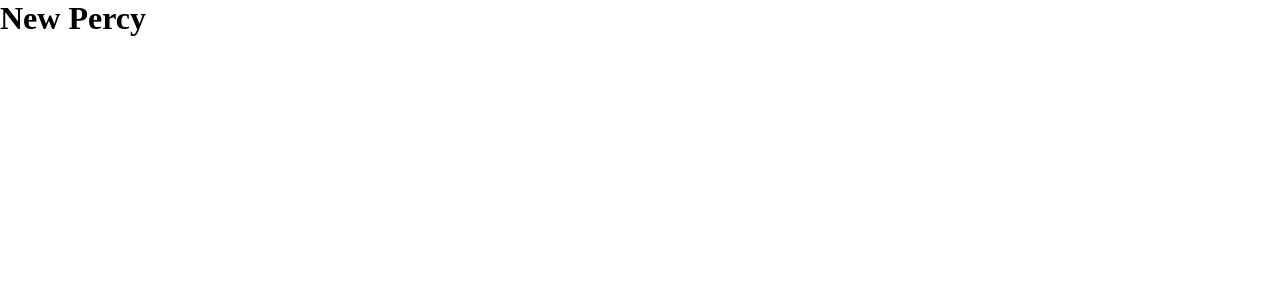
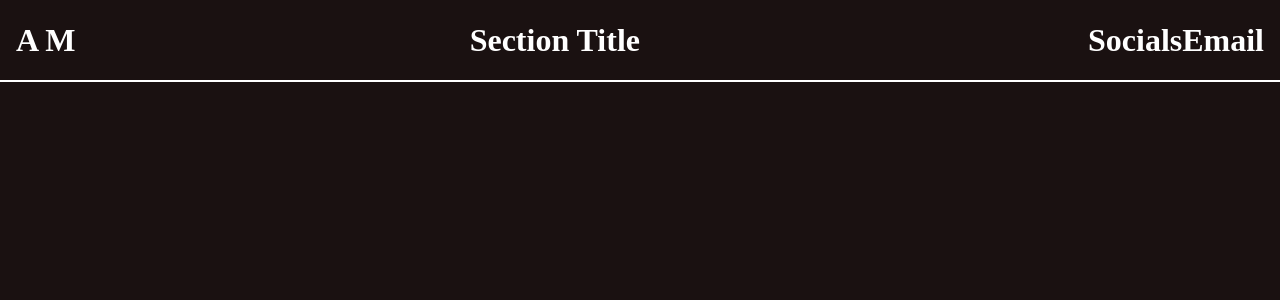
Before and after one commit to alfiemartin/april-percy, a Next.js app: page / in a window 1280 px wide. Shown: the top 300 px of the page. Built offline with nearby package versions, Linux system fonts and the light colour scheme.

Commit message:
styles and html

```diff
--- /dev/null
+++ b/components/IntroSection/IntroSection.js
@@ -0,0 +1,8 @@
+import React from "react";
+import styles from "./IntroSection.module.scss";
+
+const IntroSection = () => {
+  return <div className={styles.INTRO}></div>;
+};
+
+export default IntroSection;
--- /dev/null
+++ b/components/IntroSection/IntroSection.module.scss
@@ -0,0 +1,9 @@
+@import "/styles/variables.scss";
+
+.INTRO {
+  height: calc(100vh - #{$navbar-height} - #{$navbar-vertical-gap});
+  margin-top: $navbar-height + $navbar-vertical-gap;
+  width: 100%;
+  background: $navbar-color;
+  color: white;
+}
--- /dev/null
+++ b/components/NavBar/NavBar.js
@@ -0,0 +1,19 @@
+import React from "react";
+import styles from "./NavBar.module.scss";
+
+const NavBar = () => {
+  return (
+    <div className={styles.NAVBAR}>
+      <div className={styles.leftSide}>
+        <h1>A M</h1>
+        <h1>Section Title</h1>
+      </div>
+      <div className={styles.rightSide}>
+        <h1>Socials</h1>
+        <h1>Email</h1>
+      </div>
+    </div>
+  );
+};
+
+export default NavBar;
--- /dev/null
+++ b/components/NavBar/NavBar.module.scss
@@ -0,0 +1,30 @@
+@import "/styles/variables.scss";
+
+.NAVBAR {
+  position: fixed;
+  top: 0;
+  left: 0;
+  width: 100%;
+  height: $navbar-height;
+  background: $navbar-color;
+  padding: 1rem;
+}
+
+.NAVBAR,
+.leftSide,
+.rightSide {
+  display: flex;
+  flex-direction: row;
+  justify-content: space-between;
+  align-items: center;
+  color: white;
+}
+
+.leftSide,
+.rightSide {
+  width: 50%;
+}
+
+.rightSide {
+  justify-content: flex-end;
+}
--- a/pages/index.js
+++ b/pages/index.js
@@ -1,9 +1,12 @@
 import styles from "../styles/Home.module.scss";
+import NavBar from "../components/NavBar/NavBar";
+import IntroSection from "../components/IntroSection/IntroSection";
 
 export default function Home() {
   return (
     <div className={styles.HOME}>
-      <h1>New Percy</h1>
+      <NavBar />
+      <IntroSection />
     </div>
   );
 }
--- a/styles/Home.module.scss
+++ b/styles/Home.module.scss
@@ -1,4 +1,5 @@
 .HOME {
   width: 100vw;
   height: 100vh;
+  overflow-y: hidden;
 }
--- a/styles/globals.scss
+++ b/styles/globals.scss
@@ -3,3 +3,8 @@
   padding: 0;
   box-sizing: border-box;
 }
+
+html,
+body {
+  font-size: 16px;
+}
--- /dev/null
+++ b/styles/variables.scss
@@ -0,0 +1,3 @@
+$navbar-color: rgb(26, 17, 17);
+$navbar-height: 80px;
+$navbar-vertical-gap: 2px;
```
Also changed, not shown: public/mylogo.png (added).
